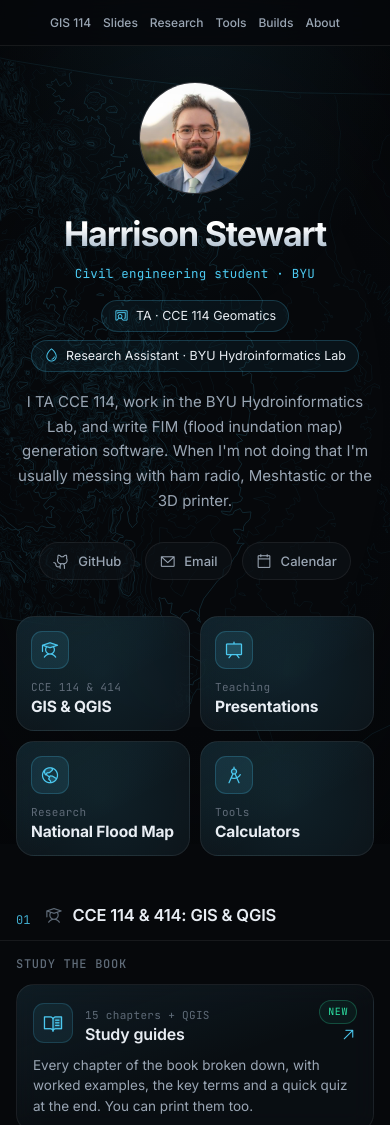
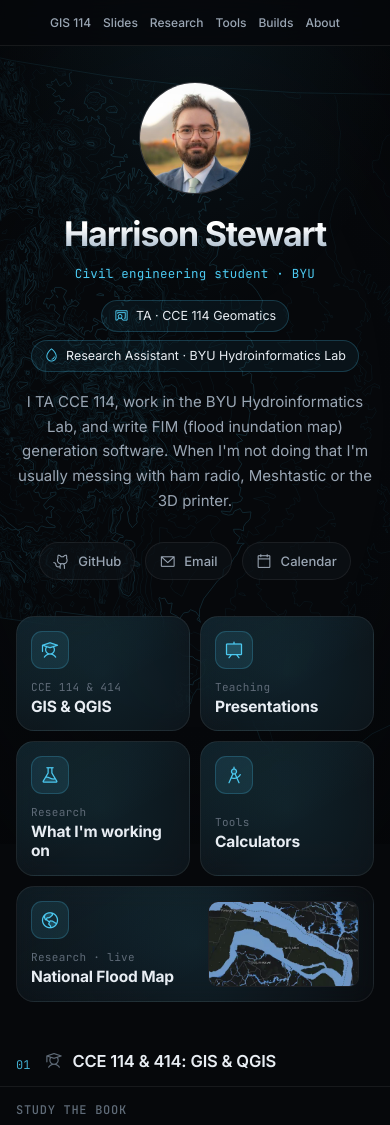
Before and after one commit to TheOnlyRealAgentP/My-Page, a plain HTML site: page index.html in a window 390 px wide. Shown: the top 1125 px of the page. Drawn offline with nearby package versions, Linux system fonts and the light colour scheme.

Commit message:
Bring back the Research tile; National Flood Map gets a wide tile
The four shortcut tiles are back in order (GIS & QGIS, Presentations,
Research, Calculators). Under them, a full-width National Flood Map
tile with a map strip opens the live map in a new tab.

Co-Authored-By: Claude Opus 5.5 <noreply@anthropic.com>

```diff
--- a/css/style.css
+++ b/css/style.css
@@ -747,6 +747,16 @@ a.card:hover .card-cta i {
 .path p { margin: 4px 0 0; font-size: 13.5px; color: var(--text-dim); }
 .path-arrow { font-size: 20px; color: var(--text-faint); transition: color 0.3s, transform 0.4s var(--ease); }
 .path:hover .path-arrow { color: var(--accent); transform: translate(2px, 2px); }
+a.path[target="_blank"]:hover .path-arrow { transform: translate(2px, -2px); }
+
+/* full-width shortcut with a map strip (National Flood Map) */
+.path.wide { grid-column: 1 / -1; grid-template-columns: 52px minmax(0, 1fr) minmax(0, 340px) 24px; }
+.path-thumb { position: relative; height: 84px; border-radius: 10px; border: 1px solid var(--border); overflow: hidden; background: #0b0e12; }
+.path-thumb img { position: absolute; inset: 0; width: 100%; height: 100%; object-fit: cover; transition: transform 0.6s var(--ease); }
+.path.wide:hover .path-thumb img { transform: scale(1.05); }
+@media (max-width: 900px) {
+  .path.wide { grid-template-columns: 52px minmax(0, 1fr) minmax(0, 200px) 24px; }
+}
 
 .group + .group { margin-top: 26px; }
 .group-title {
@@ -1024,6 +1034,10 @@ a.card-media:hover img { transform: scale(1.04); }
   .path h3 { font-size: 15.5px; line-height: 1.25; }
   .path p,
   .path-arrow { display: none; }
+  .path.wide { grid-template-columns: minmax(0, 1fr) 46%; column-gap: 12px; }
+  .path.wide .path-icon { grid-column: 1; grid-row: 1; }
+  .path.wide .path-text { grid-column: 1; grid-row: 2; }
+  .path.wide .path-thumb { grid-column: 2; grid-row: 1 / span 2; height: 100%; min-height: 86px; }
 
   /* cards: icon + title on one line, description under it, no tags */
   .card {
--- a/js/data.js
+++ b/js/data.js
@@ -64,11 +64,11 @@ window.SITE = {
       href: "presentations/",
     },
     {
-      icon: "globe-hemisphere-west",
+      icon: "flask",
       kicker: "Research",
-      title: "National Flood Map",
-      desc: "Where rivers flood, from the 2-year to the 100-year flood, across the lower 48.",
-      href: "https://theonlyrealagentp.github.io/national-flood-map/",
+      title: "What I'm working on",
+      desc: "The National Flood Map, FIMview, RIVR and a reading list on flood mapping.",
+      href: "#research",
     },
     {
       icon: "compass-tool",
@@ -76,6 +76,15 @@ window.SITE = {
       title: "Calculators",
       desc: "Curves, leveling, COGO, Manning's and a graphing calculator. They show the work, not just the answer.",
       href: "#tools",
+    },
+    {
+      icon: "globe-hemisphere-west",
+      kicker: "Research · live",
+      title: "National Flood Map",
+      desc: "Where rivers flood, from the 2-year to the 100-year flood, across the lower 48.",
+      href: "https://theonlyrealagentp.github.io/national-flood-map/",
+      image: "research/national-flood-map/img/tile.webp",
+      wide: true,
     },
   ],
 
--- a/js/main.js
+++ b/js/main.js
@@ -52,13 +52,14 @@
     return `<div class="paths">${paths
       .map(
         (p, i) => `
-        <a class="path reveal" ${linkAttrs(p.href, p.title)} style="--d:${i * 90}ms">
+        <a class="path reveal${p.wide ? " wide" : ""}" ${linkAttrs(p.href, p.title)} style="--d:${i * 90}ms">
           <div class="path-icon">${icon(p.icon, "ph-duotone")}</div>
-          <div>
+          <div class="path-text">
             <div class="card-kicker">${esc(p.kicker)}</div>
             <h3>${esc(p.title)}</h3>
             <p>${esc(p.desc)}</p>
           </div>
+          ${p.image ? `<div class="path-thumb"><img src="${esc(p.image)}" alt="" loading="lazy" /></div>` : ""}
           <i class="ph ph-${isExternal(p.href) ? "arrow-up-right" : "arrow-down-right"} path-arrow" aria-hidden="true"></i>
         </a>`
       )
```
Also changed, not shown: research/national-flood-map/img/tile.webp (added).
